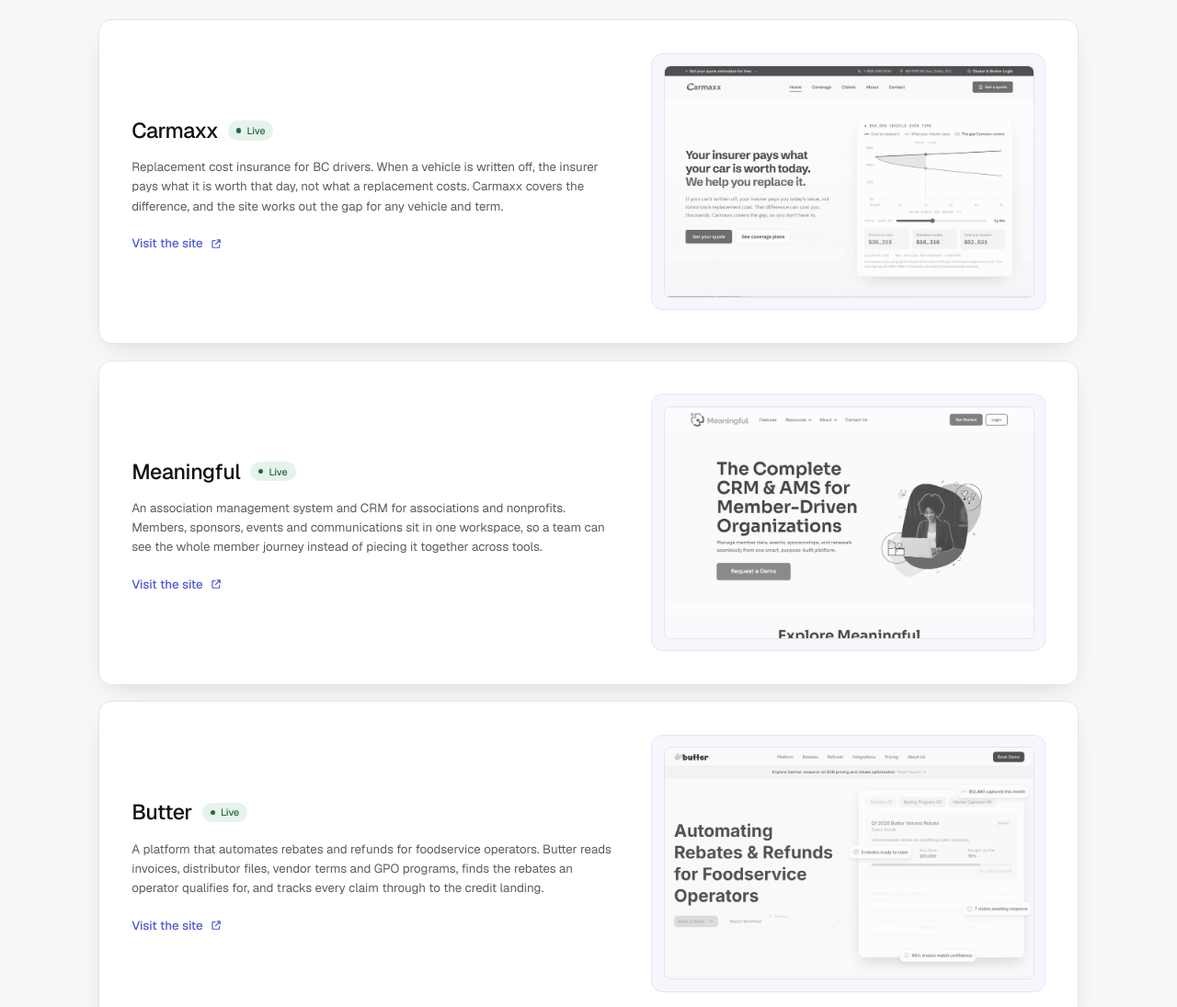
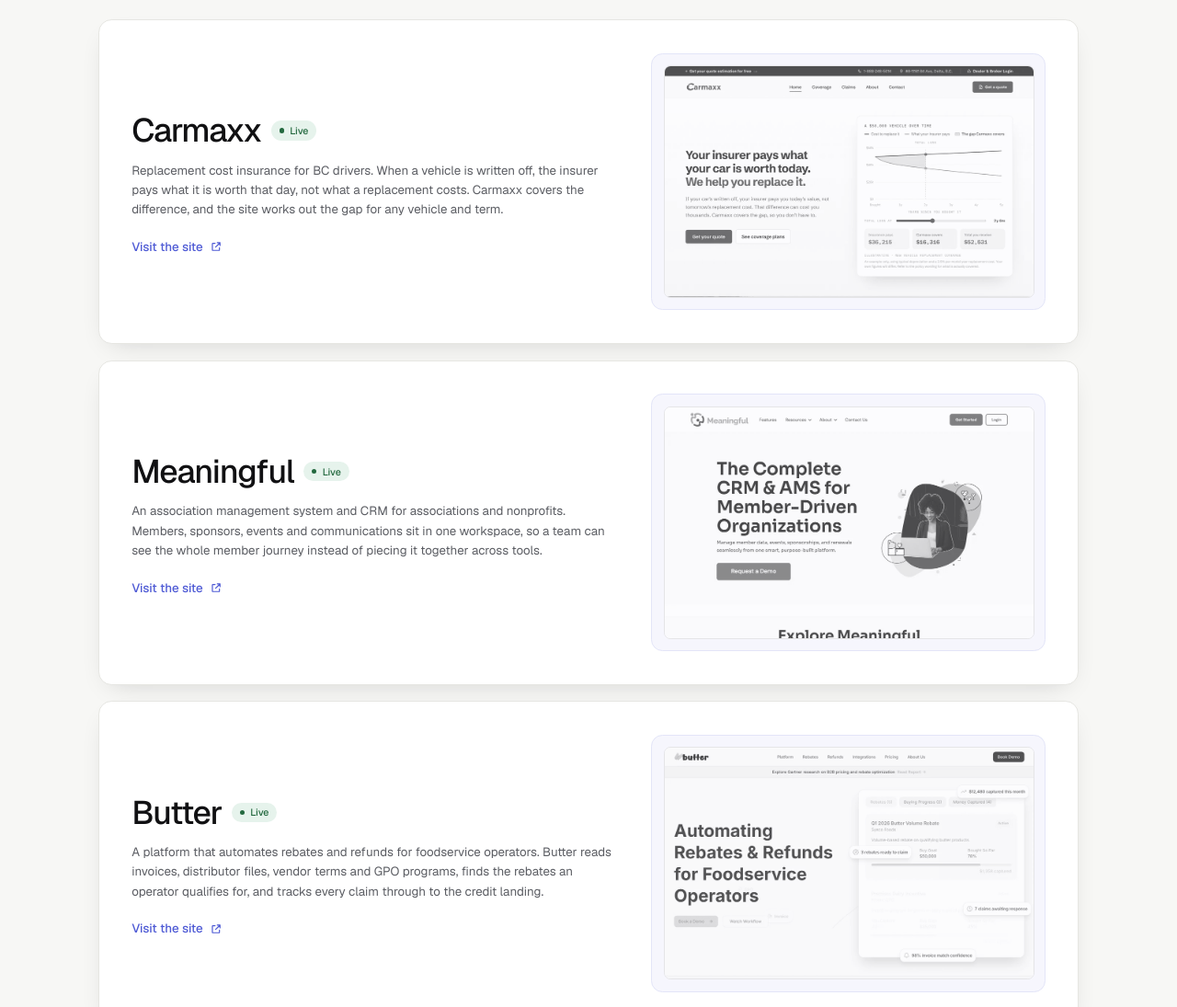
Before and after one commit to badgerbytesoftware/badgerbyte-website, a website: page work.html in a window 1280 px wide. Shown: the part 300-1395 px from the top of the page at 92% size. Drawn offline with nearby package versions, Linux system fonts and the light colour scheme.

Commit message:
Make project titles larger and tighter

```diff
--- a/work.html
+++ b/work.html
@@ -51,6 +51,7 @@ header,#top,section[aria-label="Partners"],#services,#capabilities,#insurance,#p
 #page h2{font-size:28px!important}
 .r-grid3,.r-grid4,.r-grid4p,.r-grid2,.r-grid2f{grid-template-columns:1fr!important}
 .r-partners{gap:6px!important}
+#work article h3{font-size:30px!important}
 .r-partners>div{height:30px!important}
 header>a>span{display:none}
 header a{white-space:nowrap}
@@ -95,7 +96,7 @@ a{color:#111113;text-decoration:none}a:hover{color:#4F5BD5}
 <article class="r-feature" style="border: 1px solid #E6E6E2; border-radius: 16px; background: #FFFFFF; box-shadow: 0 12px 32px -16px rgba(17,17,19,0.2); padding: 40px; display: grid; grid-template-columns: 1fr 0.82fr; gap: 48px; align-items: center;">
 <div style="display: flex; flex-direction: column; align-items: flex-start; gap: 14px;">
 <div style="display: flex; align-items: center; gap: 12px; flex-wrap: wrap; margin: 6px 0 2px;">
-<h3 style="margin: 0; font-size: 26px; font-weight: 500; letter-spacing: -0.02em;">Carmaxx</h3>
+<h3 style="margin: 0; font-size: 40px; line-height: 1.05; font-weight: 500; letter-spacing: -0.035em;">Carmaxx</h3>
 <span style="display: flex; align-items: center; gap: 7px; height: 24px; padding: 0 10px; border-radius: 999px; background: #E6F3EC; color: #23693F; font-size: 12px; font-weight: 500;"><span style="width: 6px; height: 6px; border-radius: 50%; background: #23693F;"></span>Live</span>
 </div>
 <p style="margin: 0; font-size: 15px; line-height: 1.6; color: #5B5D63;">Replacement cost insurance for BC drivers. When a vehicle is written off, the insurer pays what it is worth that day, not what a replacement costs. Carmaxx covers the difference, and the site works out the gap for any vehicle and term.</p>
@@ -106,7 +107,7 @@ a{color:#111113;text-decoration:none}a:hover{color:#4F5BD5}
 <article class="r-feature" style="border: 1px solid #E6E6E2; border-radius: 16px; background: #FFFFFF; box-shadow: 0 12px 32px -16px rgba(17,17,19,0.2); padding: 40px; display: grid; grid-template-columns: 1fr 0.82fr; gap: 48px; align-items: center;">
 <div style="display: flex; flex-direction: column; align-items: flex-start; gap: 14px;">
 <div style="display: flex; align-items: center; gap: 12px; flex-wrap: wrap; margin: 6px 0 2px;">
-<h3 style="margin: 0; font-size: 26px; font-weight: 500; letter-spacing: -0.02em;">Meaningful</h3>
+<h3 style="margin: 0; font-size: 40px; line-height: 1.05; font-weight: 500; letter-spacing: -0.035em;">Meaningful</h3>
 <span style="display: flex; align-items: center; gap: 7px; height: 24px; padding: 0 10px; border-radius: 999px; background: #E6F3EC; color: #23693F; font-size: 12px; font-weight: 500;"><span style="width: 6px; height: 6px; border-radius: 50%; background: #23693F;"></span>Live</span>
 </div>
 <p style="margin: 0; font-size: 15px; line-height: 1.6; color: #5B5D63;">An association management system and CRM for associations and nonprofits. Members, sponsors, events and communications sit in one workspace, so a team can see the whole member journey instead of piecing it together across tools.</p>
@@ -117,7 +118,7 @@ a{color:#111113;text-decoration:none}a:hover{color:#4F5BD5}
 <article class="r-feature" style="border: 1px solid #E6E6E2; border-radius: 16px; background: #FFFFFF; box-shadow: 0 12px 32px -16px rgba(17,17,19,0.2); padding: 40px; display: grid; grid-template-columns: 1fr 0.82fr; gap: 48px; align-items: center;">
 <div style="display: flex; flex-direction: column; align-items: flex-start; gap: 14px;">
 <div style="display: flex; align-items: center; gap: 12px; flex-wrap: wrap; margin: 6px 0 2px;">
-<h3 style="margin: 0; font-size: 26px; font-weight: 500; letter-spacing: -0.02em;">Butter</h3>
+<h3 style="margin: 0; font-size: 40px; line-height: 1.05; font-weight: 500; letter-spacing: -0.035em;">Butter</h3>
 <span style="display: flex; align-items: center; gap: 7px; height: 24px; padding: 0 10px; border-radius: 999px; background: #E6F3EC; color: #23693F; font-size: 12px; font-weight: 500;"><span style="width: 6px; height: 6px; border-radius: 50%; background: #23693F;"></span>Live</span>
 </div>
 <p style="margin: 0; font-size: 15px; line-height: 1.6; color: #5B5D63;">A platform that automates rebates and refunds for foodservice operators. Butter reads invoices, distributor files, vendor terms and GPO programs, finds the rebates an operator qualifies for, and tracks every claim through to the credit landing.</p>
```
